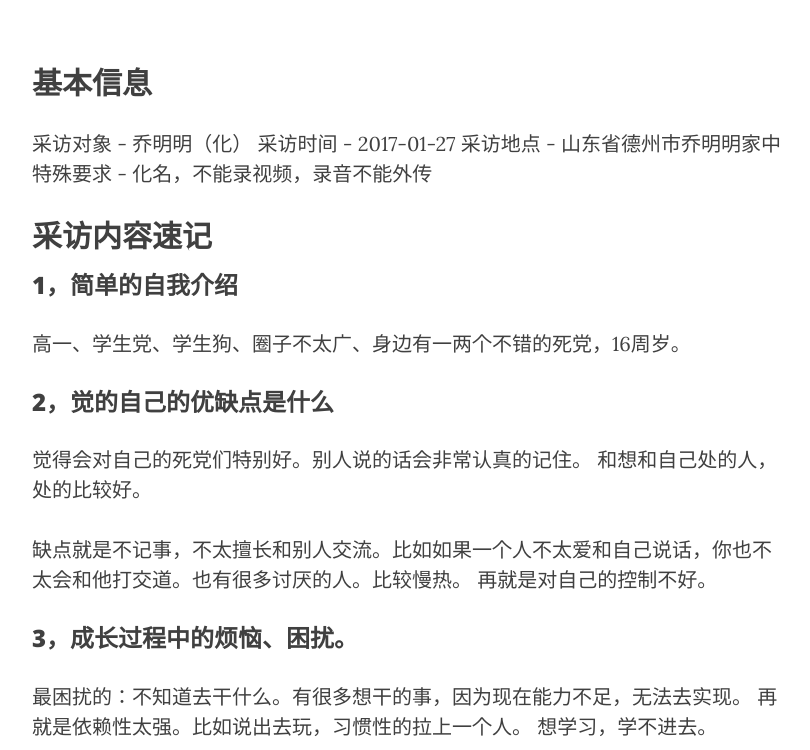
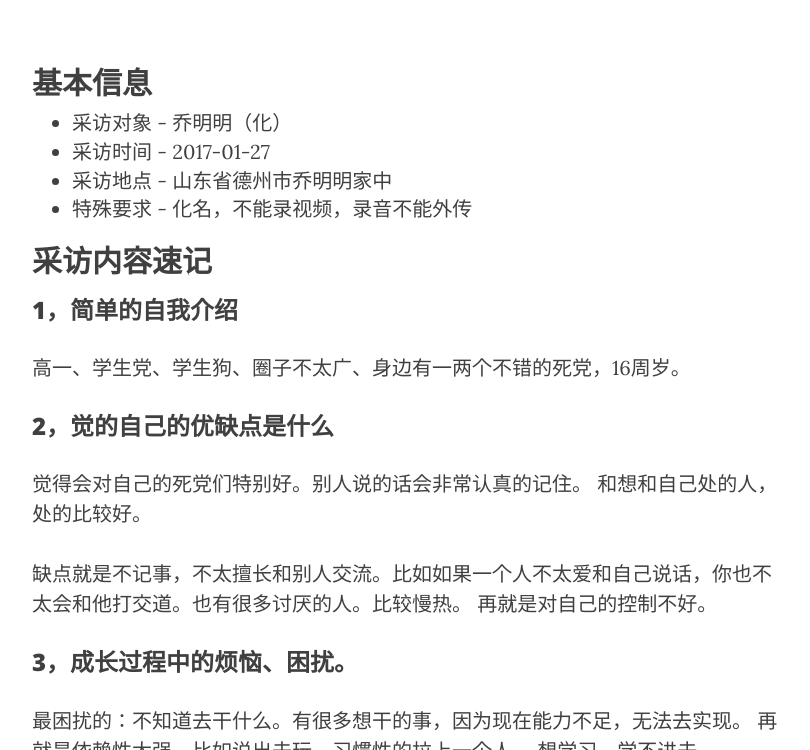
Before and after one commit to lifetime-recorder/lifetime-recorder.github.io, a Jekyll site: the page built from _posts/003-qiaomingming/2017-01-27-003-qiaomingming-2016.md, in a window 1280 px wide and 900 px high, scrolled down 302 px, cut to the strip 150-900 px from the top of the window. Shown: the whole strip, without its empty margins (233-1043 px from the left). Built offline with Jekyll 4.4.1, drawn with Linux system fonts in a browser that asks for light colours; nearby versions of some CDN libraries; some web fonts are replaced.

Commit message:
fix format.

```diff
--- a/_posts/003-qiaomingming/2017-01-27-003-qiaomingming-2016.md
+++ b/_posts/003-qiaomingming/2017-01-27-003-qiaomingming-2016.md
@@ -11,10 +11,10 @@
 
 ## 基本信息
 
-采访对象 - 乔明明（化）
-采访时间 - 2017-01-27
-采访地点 - 山东省德州市乔明明家中
-特殊要求 - 化名，不能录视频，录音不能外传
+- 采访对象 - 乔明明（化）
+- 采访时间 - 2017-01-27
+- 采访地点 - 山东省德州市乔明明家中
+- 特殊要求 - 化名，不能录视频，录音不能外传
 
 ## 采访内容速记
 
```
